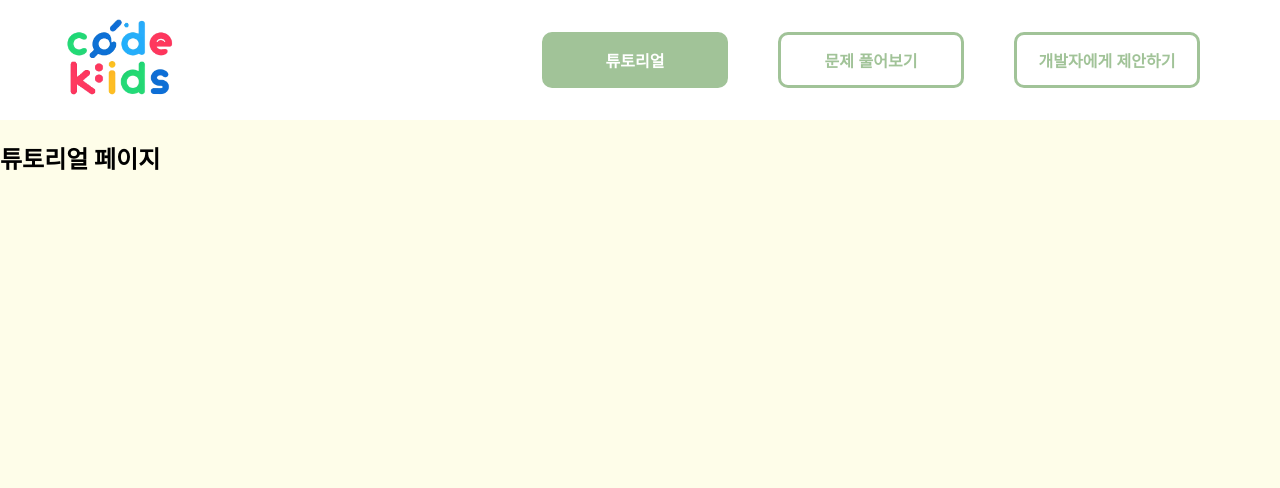
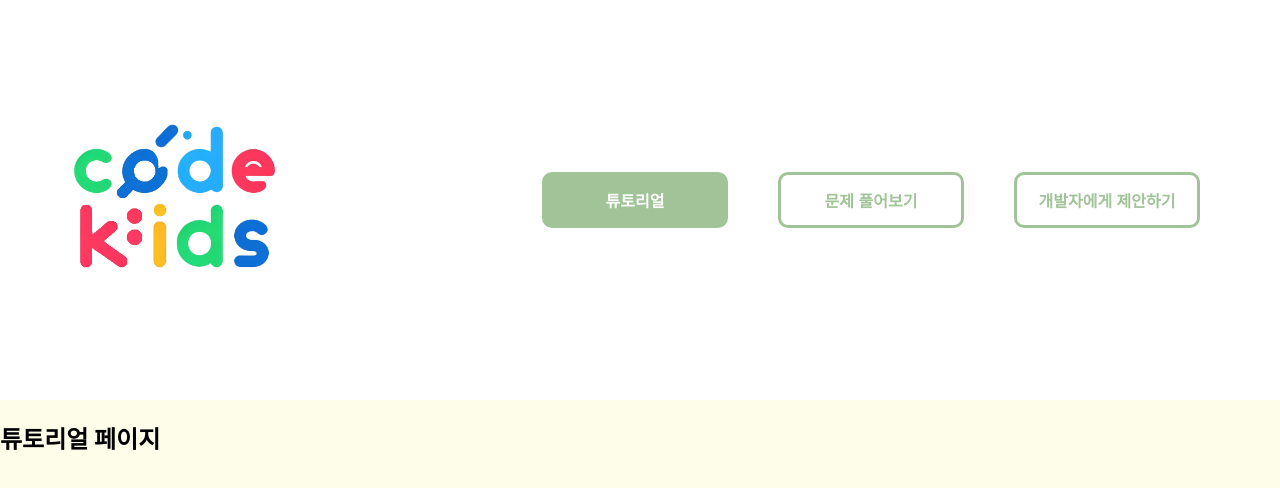
Before and after one commit to CSID-DGU/2024-1-OSS-team-5-OOP, a React (Create React App) app in the folder codekids_FE/: page /tutorial in a window 1280 px wide. Shown: the top 488 px of the page. Built offline with nearby package versions, Linux system fonts and the light colour scheme; a web font is replaced by a local one.

Commit message:
Adding Banner Transition

```diff
--- a/codekids_FE/src/components/Header.css
+++ b/codekids_FE/src/components/Header.css
@@ -4,6 +4,15 @@
   width: 100%;
   height: 120px;
   background-color: #FFFFFF;
+  transition: height 0.5s;
+}
+
+.banner {
+  height: 400px;
+}
+
+.headerbtn {
+  transition: background-color 0.3s, color 0.3s;
 }
 
 .headerbtn-container {
--- a/codekids_FE/src/components/Header.js
+++ b/codekids_FE/src/components/Header.js
@@ -1,5 +1,5 @@
 import React from 'react';
-import { NavLink } from "react-router-dom";
+import { NavLink, useLocation } from "react-router-dom";
 
 const activeStyle = ({ isActive }) => {
   return {
@@ -9,10 +9,13 @@ const activeStyle = ({ isActive }) => {
 };
 
 const Header = () => {
+  const location = useLocation();
+  const isTutorial = location.pathname === '/tutorial';
+
   return (
-    <header className="header">
-        <div style = {{ marginLeft: '60px' }}>
-            <a href="http://localhost:3000/"><img src="logo.png" alt="CodeKids" style={{ width: '120px'}} /></a>
+    <header className={`header${isTutorial ? ' banner' : ''}`}>
+        <div style={{ marginLeft: '60px' }}>
+            <a href="http://localhost:3000/"><img src="logo.png" alt="CodeKids" style={{ width: `${isTutorial ? '230px' : '120px'}`, transition: 'width 0.5s' }} /></a>
         </div>
         <div className="headerbtn-container">
           <NavLink to="/tutorial" className="headerbtn" style={ activeStyle }>튜토리얼</NavLink>
```
